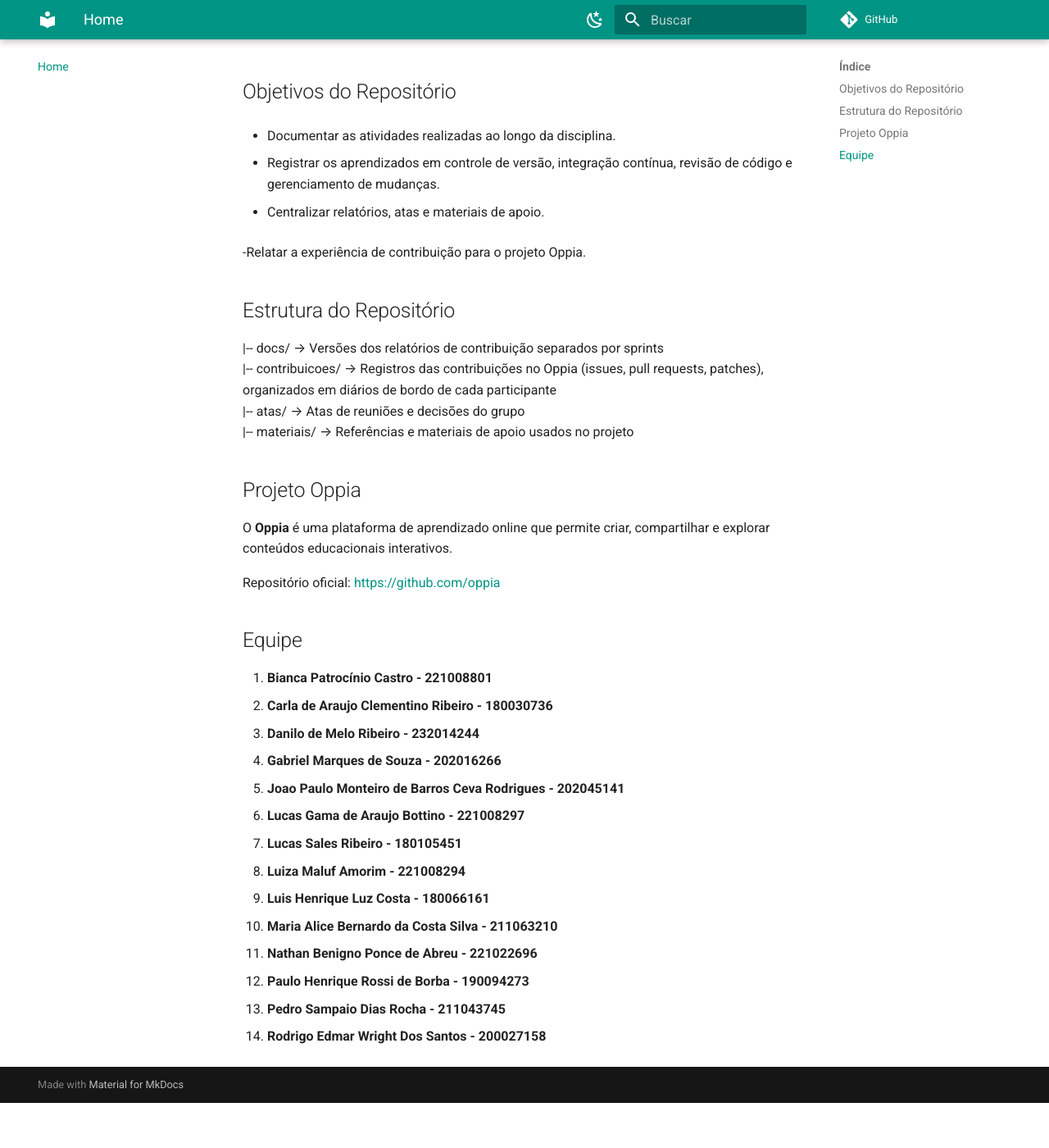
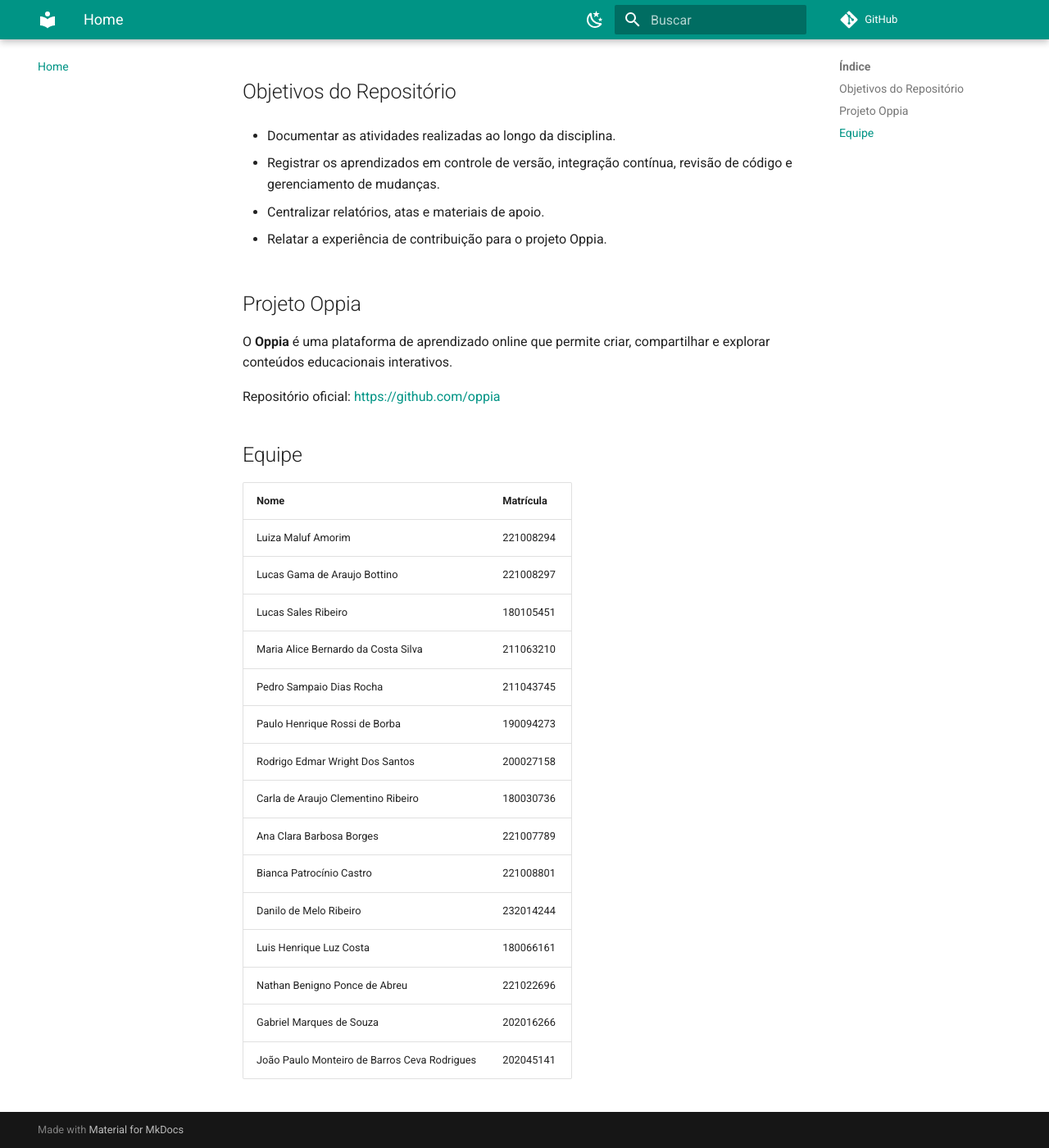
Before and after one commit to LuizaMaluf/GCES-OPPIA-relatorios, an MkDocs documentation site: the page built from docs/index.md, in a window 1280 px wide and 1400 px high, scrolled down 401 px. Shown: the whole window at 82% size. Built offline with MkDocs 1.6.1 and Material for MkDocs 9.7.7, drawn with Linux system fonts in a browser that asks for light colours; comment, search, counter and statistics services are not loaded; before the commit the page ends 1746 px from its top, so only the background shows below that.

Commit message:
adicionando informações minhas da sprint 2

```diff
--- a/docs/index.md
+++ b/docs/index.md
@@ -14,14 +14,7 @@
 
 - Centralizar relatórios, atas e materiais de apoio.
 
--Relatar a experiência de contribuição para o projeto Oppia.
-
-## Estrutura do Repositório
-
-|-- docs/ → Versões dos relatórios de contribuição separados por sprints
-|-- contribuicoes/ → Registros das contribuições no Oppia (issues, pull requests, patches), organizados em diários de bordo de cada participante
-|-- atas/ → Atas de reuniões e decisões do grupo
-|-- materiais/ → Referências e materiais de apoio usados no projeto
+- Relatar a experiência de contribuição para o projeto Oppia.
 
 ## Projeto Oppia
 
@@ -31,17 +24,20 @@
 
 ## Equipe
 
-1. **Bianca Patrocínio Castro - 221008801**
-2. **Carla de Araujo Clementino Ribeiro - 180030736**
-3. **Danilo de Melo Ribeiro - 232014244**
-4. **Gabriel Marques de Souza - 202016266**
-5. **Joao Paulo Monteiro de Barros Ceva Rodrigues - 202045141**
-6. **Lucas Gama de Araujo Bottino - 221008297**
-7. **Lucas Sales Ribeiro - 180105451**
-8. **Luiza Maluf Amorim - 221008294**
-9. **Luis Henrique Luz Costa - 180066161**
-10. **Maria Alice Bernardo da Costa Silva - 211063210**
-11. **Nathan Benigno Ponce de Abreu - 221022696**
-12. **Paulo Henrique Rossi de Borba - 190094273**
-13. **Pedro Sampaio Dias Rocha - 211043745**
-14. **Rodrigo Edmar Wright Dos Santos - 200027158**
+| Nome | Matrícula |
+| ---- | --------- |
+| Luiza Maluf Amorim | 221008294 |
+| Lucas Gama de Araujo Bottino | 221008297 |
+| Lucas Sales Ribeiro | 180105451 |
+| Maria Alice Bernardo da Costa Silva | 211063210 |
+| Pedro Sampaio Dias Rocha | 211043745 |
+| Paulo Henrique Rossi de Borba | 190094273 |
+| Rodrigo Edmar Wright Dos Santos | 200027158 |
+| Carla de Araujo Clementino Ribeiro | 180030736 |
+| Ana Clara Barbosa Borges | 221007789 |
+| Bianca Patrocínio Castro | 221008801 |
+| Danilo de Melo Ribeiro | 232014244 |
+| Luis Henrique Luz Costa | 180066161 |
+| Nathan Benigno Ponce de Abreu | 221022696 |
+| Gabriel Marques de Souza | 202016266 |
+| João Paulo Monteiro de Barros Ceva Rodrigues | 202045141 |
```
Also changed, not shown: docs/contribuicoes_individuais/LuizaMaluf-221008294/Sprint0.md (+43 -0 lines), docs/geral/Sprint2.md (+18 -12 lines).
